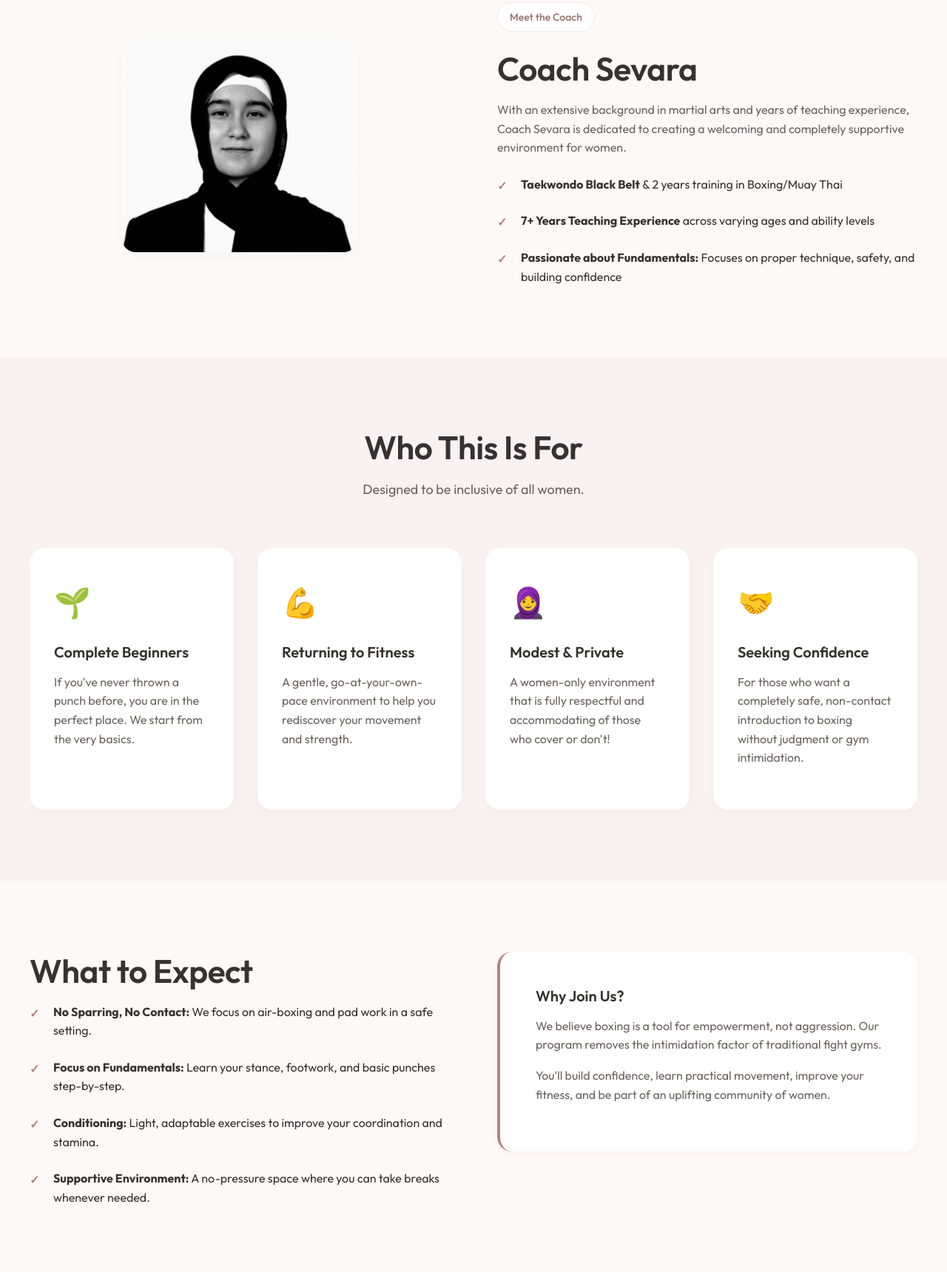
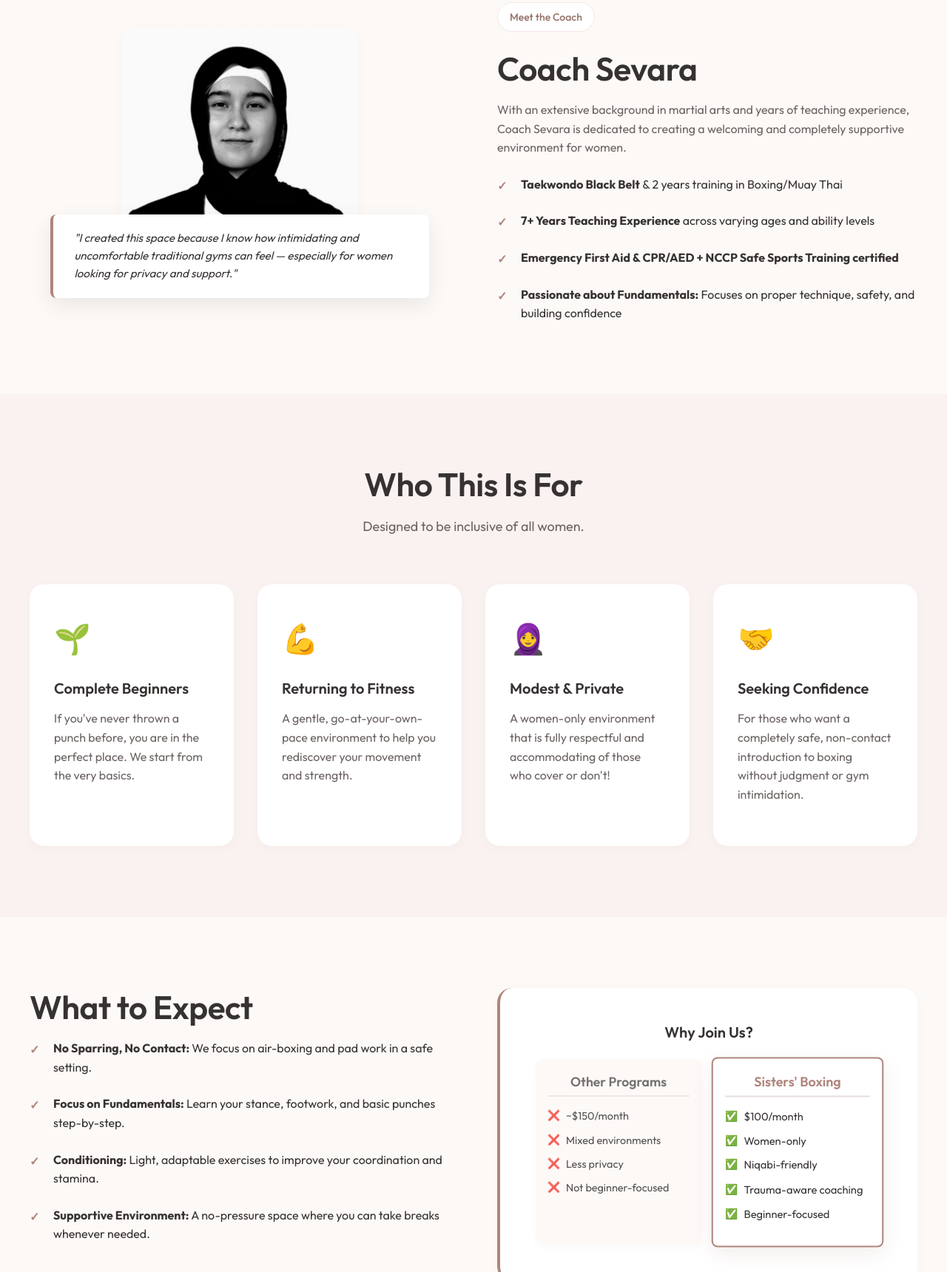
Before and after one commit to realguy9906/sbb-site, a website built with Vite: page index.html in a window 1280 px wide. Shown: the part 1080-2800 px from the top of the page at 74% size. Built offline with nearby package versions, Linux system fonts and the light colour scheme.

Commit message:
Update UX: Replace text logo with brand graphic, process true alpha transparency, add coach quote, and configure live email

```diff
--- a/index.html
+++ b/index.html
@@ -6,6 +6,8 @@
     <meta name="viewport" content="width=device-width, initial-scale=1.0">
     <!-- SEO Basics -->
     <title>Sisters' Beginner Boxing | Toronto</title>
+    <link rel="icon" type="image/png" href="./assets/logo.png">
+    <link rel="apple-touch-icon" href="./assets/logo.png">
     <meta name="description"
         content="A beginner-friendly, women-only non-contact boxing program focused on confidence, movement, and fitness in a supportive environment.">
 
@@ -28,7 +30,10 @@
     <!-- Sticky Navigation -->
     <header class="navbar" id="navbar">
         <div class="nav-container">
-            <a href="#" class="logo">Sisters' Beginner Boxing</a>
+            <a href="#" class="logo">
+                <img src="./assets/logo.png" alt="SBB Logo" class="nav-logo-img">
+                <span class="nav-logo-text">Sisters' Beginner Boxing</span>
+            </a>
             <nav class="nav-links">
                 <a href="#coach">Coach</a>
                 <a href="#about">About</a>
@@ -60,7 +65,7 @@
                 <span class="badgex animate-fade-up">Toronto | 2 Locations</span>
                 <h1 class="animate-fade-up delay-1">Sisters’ Beginner Boxing</h1>
                 <p class="hero-subtitle animate-fade-up delay-2">
-                    A beginner-friendly, non-contact boxing environment designed for women.
+                    A private, women-only boxing program — at a price designed to be accessible.
                     Build confidence, learn movement, and find your strength in a supportive, safe space.
                 </p>
                 <div class="hero-info animate-fade-up delay-3">
@@ -70,7 +75,7 @@
                 </div>
                 <div class="hero-actions animate-fade-up delay-4">
                     <!-- EDIT THIS TEXT AND LINK: Google Form CTA -->
-                    <a href="https://forms.google.com/YOUR-LINK" class="btn btn-primary" target="_blank"
+                    <a href="https://forms.gle/jKN9QTzN8FHs9TZZ7" class="btn btn-primary" target="_blank"
                         rel="noopener">Save your spot - GET 15% OFF</a>
                 </div>
             </div>
@@ -101,9 +106,13 @@
         <!-- 2. Meet the Coach -->
         <section class="section" id="coach">
             <div class="container split-layout align-center">
-                <div class="split-content split-image-box reveal">
+                <div class="split-content split-image-box reveal" style="position: relative;">
                     <!-- EDIT THIS LINK: Ensure Sevara's image is saved in the assets folder as sevara.jpg -->
                     <img src="./assets/sevara.png" alt="Coach Sevara" class="coach-img">
+                    <div class="coach-quote">
+                        "I created this space because I know how intimidating and uncomfortable traditional gyms can
+                        feel — especially for women looking for privacy and support."
+                    </div>
                 </div>
                 <div class="split-content reveal delay-1">
                     <span class="badge-inline">Meet the Coach</span>
@@ -113,6 +122,7 @@
                     <ul class="check-list mt-3">
                         <li><strong>Taekwondo Black Belt</strong> & 2 years training in Boxing/Muay Thai</li>
                         <li><strong>7+ Years Teaching Experience</strong> across varying ages and ability levels</li>
+                        <li><strong>Emergency First Aid & CPR/AED + NCCP Safe Sports Training certified</strong></li>
                         <li><strong>Passionate about Fundamentals:</strong> Focuses on proper technique, safety, and
                             building confidence</li>
                     </ul>
@@ -175,11 +185,30 @@
                 </div>
                 <div class="split-content split-image-box reveal delay-1">
                     <div class="feature-box">
-                        <h3>Why Join Us?</h3>
-                        <p>We believe boxing is a tool for empowerment, not aggression. Our program removes the
-                            intimidation factor of traditional fight gyms.</p>
-                        <p>You'll build confidence, learn practical movement, improve your fitness, and be part of an
-                            uplifting community of women.</p>
+                        <h3 style="text-align: center; margin-bottom: 1.5rem;">Why Join Us?</h3>
+
+                        <div class="comparison-table">
+                            <div class="compare-col others">
+                                <h4>Other Programs</h4>
+                                <ul>
+                                    <li><span class="compare-icon">❌</span> ~$150/month</li>
+                                    <li><span class="compare-icon">❌</span> Mixed environments</li>
+                                    <li><span class="compare-icon">❌</span> Less privacy</li>
+                                    <li><span class="compare-icon">❌</span> Not beginner-focused</li>
+                                </ul>
+                            </div>
+                            <div class="compare-col ours">
+                                <h4>Sisters' Boxing</h4>
+                                <ul>
+                                    <li><span class="compare-icon">✅</span> $100/month</li>
+                                    <li><span class="compare-icon">✅</span> Women-only</li>
+                                    <li><span class="compare-icon">✅</span> Niqabi-friendly</li>
+                                    <li><span class="compare-icon">✅</span> Trauma-aware coaching</li>
+                                    <li><span class="compare-icon">✅</span> Beginner-focused</li>
+                                </ul>
+                            </div>
+                        </div>
+
                     </div>
                 </div>
             </div>
@@ -243,7 +272,7 @@
                     <p><strong>Note:</strong> Class times and days of the week will be announced to the waitlist
                         immediately after it closes tomorrow night.</p>
                     <!-- EDIT THIS LINK -->
-                    <a href="https://forms.google.com/YOUR-LINK" class="btn btn-primary mt-3" target="_blank"
+                    <a href="https://forms.gle/jKN9QTzN8FHs9TZZ7" class="btn btn-primary mt-3" target="_blank"
                         rel="noopener">Join Waitlist Now</a>
                 </div>
             </div>
@@ -336,7 +365,7 @@
             </div>
             <div class="footer-links">
                 <!-- EDIT THESE LINKS AND TEXT -->
-                <a href="mailto:hello@example.com">hello@example.com</a>
+                <a href="mailto:sistersbeginnerboxing@gmail.com">sistersbeginnerboxing@gmail.com</a>
                 <a href="https://instagram.com/YOUR_HANDLE" target="_blank" rel="noopener">Instagram</a>
             </div>
         </div>
@@ -375,8 +404,8 @@
                 get 15% OFF your first month</p>
 
             <!-- EDIT THIS LINK -->
-            <a href="https://forms.google.com/YOUR-LINK" class="btn btn-primary btn-small w-100" target="_blank"
-                rel="noopener">Sign up to the Waitlist</a>
+            <a href="https://forms.gle/jKN9QTzN8FHs9TZZ7" class="btn btn-primary btn-small w-100" target="_blank"
+                rel="noopener">Fill out 2 mins form</a>
         </div>
     </div>
 
@@ -388,7 +417,7 @@
             <p class="exit-subtitle highlight">No experience needed, no contact. Join the waitlist now and receive 15%
                 off your first month!</p>
             <!-- EDIT THIS LINK -->
-            <a href="https://forms.google.com/YOUR-LINK" class="coupon-wrapper" target="_blank" rel="noopener"
+            <a href="https://forms.gle/jKN9QTzN8FHs9TZZ7" class="coupon-wrapper" target="_blank" rel="noopener"
                 aria-label="Save your spot and claim 15% off!">
                 <img src="./assets/golden_coupon.png" alt="15% OFF your first month" class="coupon-img" />
             </a>
--- a/styles.css
+++ b/styles.css
@@ -175,10 +175,28 @@ p {
 }
 
 .logo {
+    display: flex;
+    align-items: center;
+    gap: 0.75rem;
     font-weight: 600;
     font-size: 1.25rem;
     color: var(--text-main);
     letter-spacing: -0.01em;
+}
+
+.nav-logo-img {
+    height: 42px;
+    width: auto;
+    object-fit: contain;
+}
+
+@media (max-width: 420px) {
+    .nav-logo-text {
+        font-size: 1rem;
+    }
+    .nav-logo-img {
+        height: 32px;
+    }
 }
 
 .nav-links {
@@ -1005,3 +1023,88 @@ p {
 .close-modal:hover {
     opacity: 1;
 }
+
+/* Comparison Table */
+.comparison-table {
+    display: flex;
+    flex-wrap: wrap;
+    gap: 1rem;
+    margin-top: 1rem;
+}
+
+.compare-col {
+    flex: 1;
+    min-width: 200px;
+    padding: 1.25rem 1rem;
+    border-radius: var(--radius-sm);
+    background: var(--bg-color);
+    box-shadow: 0 4px 15px rgba(0,0,0,0.03);
+}
+
+.compare-col h4 {
+    margin-top: 0;
+    margin-bottom: 1rem;
+    font-size: 1.1rem;
+    text-align: center;
+    border-bottom: 2px solid var(--border-color);
+    padding-bottom: 0.5rem;
+}
+
+.compare-col.others {
+    opacity: 0.85;
+}
+
+.compare-col.others h4 {
+    color: var(--text-main);
+    opacity: 0.8;
+}
+
+.compare-col.ours {
+    background-color: #fff;
+    border: 2px solid var(--primary-color);
+    transform: scale(1.02);
+    box-shadow: 0 8px 25px rgba(175, 133, 124, 0.15);
+}
+
+.compare-col.ours h4 {
+    color: var(--primary-color);
+}
+
+.compare-col ul {
+    list-style: none;
+    padding: 0;
+    margin: 0;
+}
+
+.compare-col li {
+    font-size: 0.9rem;
+    margin-bottom: 0.75rem;
+    display: flex;
+    align-items: flex-start;
+    line-height: 1.4;
+}
+
+.compare-icon {
+    margin-right: 0.5rem;
+    font-size: 0.85rem;
+    flex-shrink: 0;
+}
+
+/* Coach Quote */
+.coach-quote {
+    background-color: #ffffff;
+    border-left: 4px solid var(--primary-color);
+    padding: 1.25rem 1.75rem;
+    margin-top: -2.5rem;
+    position: relative;
+    z-index: 2;
+    border-radius: var(--radius-sm);
+    box-shadow: 0 10px 30px rgba(0,0,0,0.08);
+    font-size: 0.95rem;
+    font-style: italic;
+    color: var(--text-main);
+    line-height: 1.6;
+    width: 90%;
+    margin-left: auto;
+    margin-right: auto;
+}
```
Also changed, not shown: process-logo.js (added, +67 -0 lines), assets/logo.png (added).
